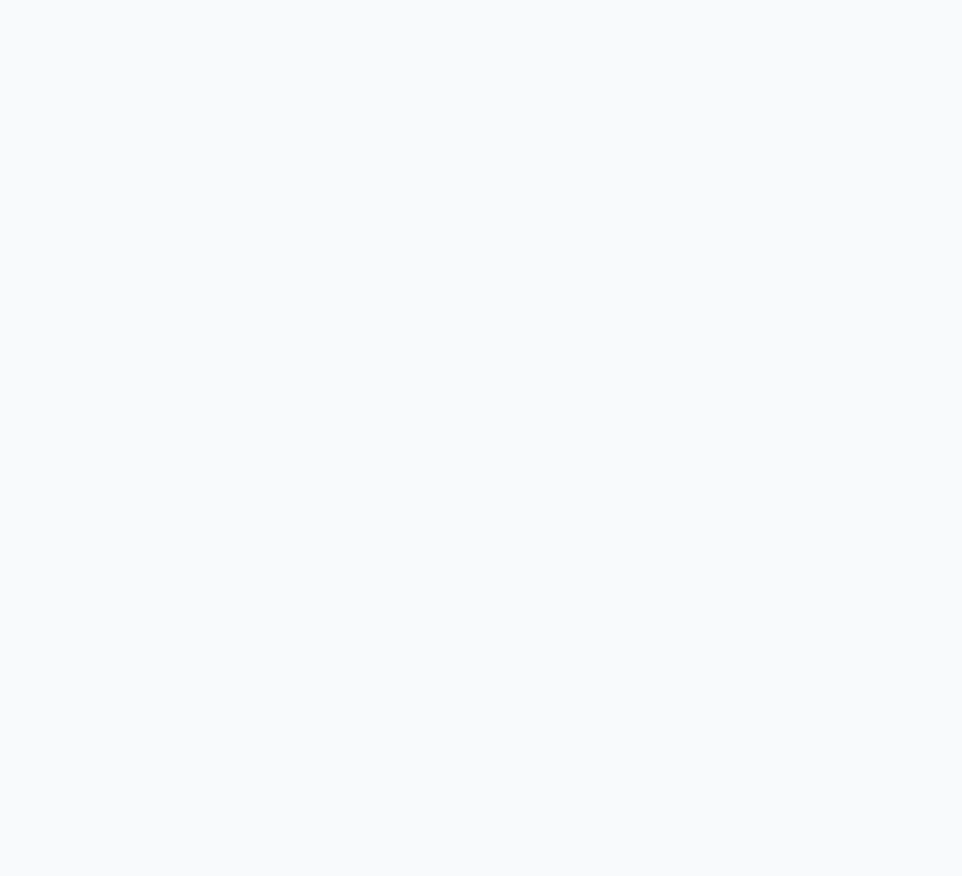
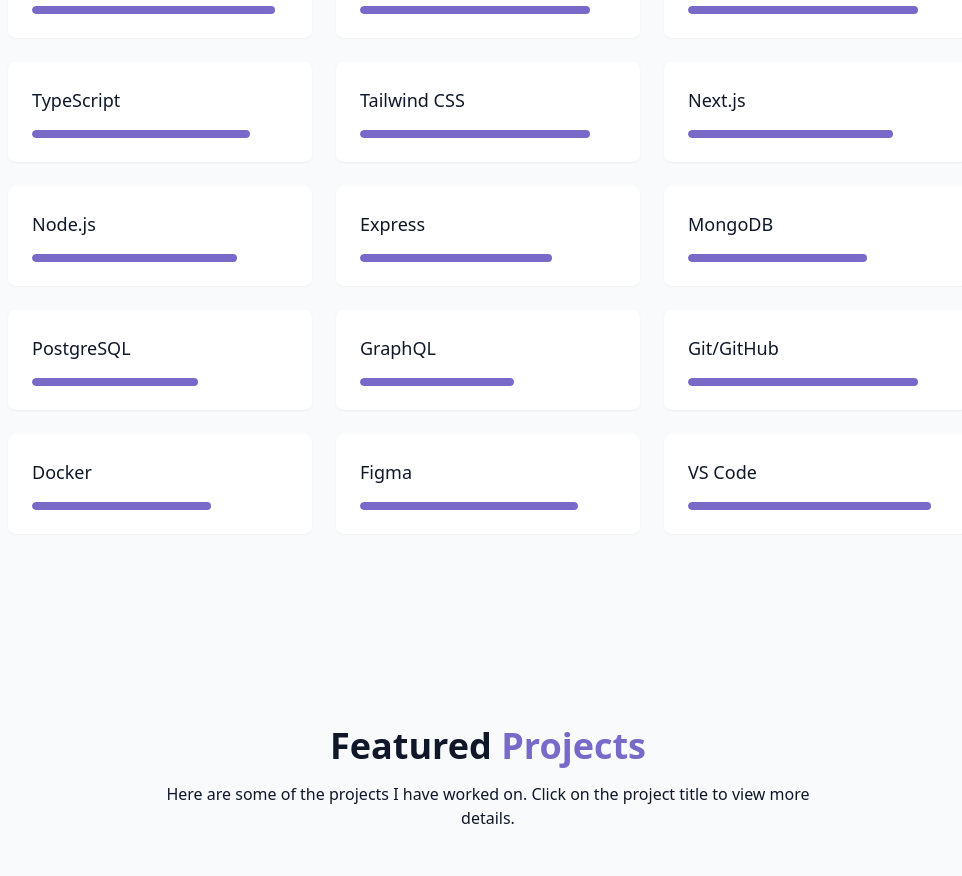
Before and after one commit to HasinPramodya/Personal-Portfolio, a React (Vite) app: page / in a window 1280 px wide. Shown: the part 1860-2736 px from the top of the page, without its empty margins (152-1114 px from the left). Before the commit the page ends 1558 px from the top, so only its background shows below. Built offline with nearby package versions, Linux system fonts and the light colour scheme.

Commit message:
feature : add all new component to Home component

```diff
--- a/src/pages/Home.jsx
+++ b/src/pages/Home.jsx
@@ -3,6 +3,11 @@
 import Navbar from "@/components/Navbar.jsx";
 import HeroSection from "@/components/HeroSection.jsx";
 import AboutMeSection from "@/components/AboutMeSection.jsx";
+import SkillsSection from "@/components/SkillsSection.jsx";
+import ProjectSection from "@/components/ProjectSection.jsx";
+import ContactSection from "@/components/ContactSection.jsx";
+import Footer from "@/components/Footer.jsx";
+
 
 export default function Home() {
     return(
@@ -23,10 +28,15 @@
                 <main>
                     <HeroSection/>
                     <AboutMeSection/>
+                    <SkillsSection/>
+                    <ProjectSection/>
+                    <ContactSection/>
+
                 </main>
 
 
             {/*Footer*/}
+                <Footer/>
             </div>
         </>
     )
```
